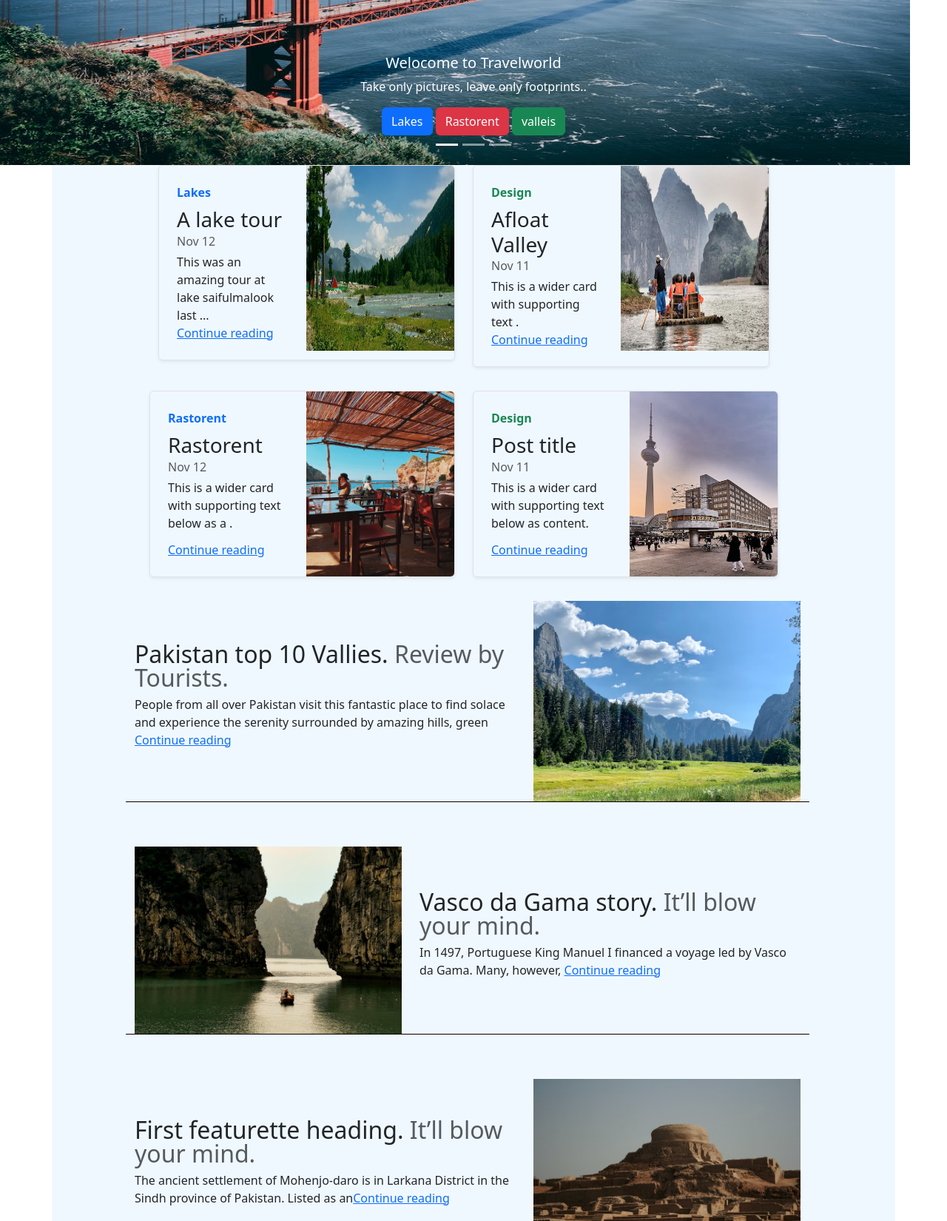
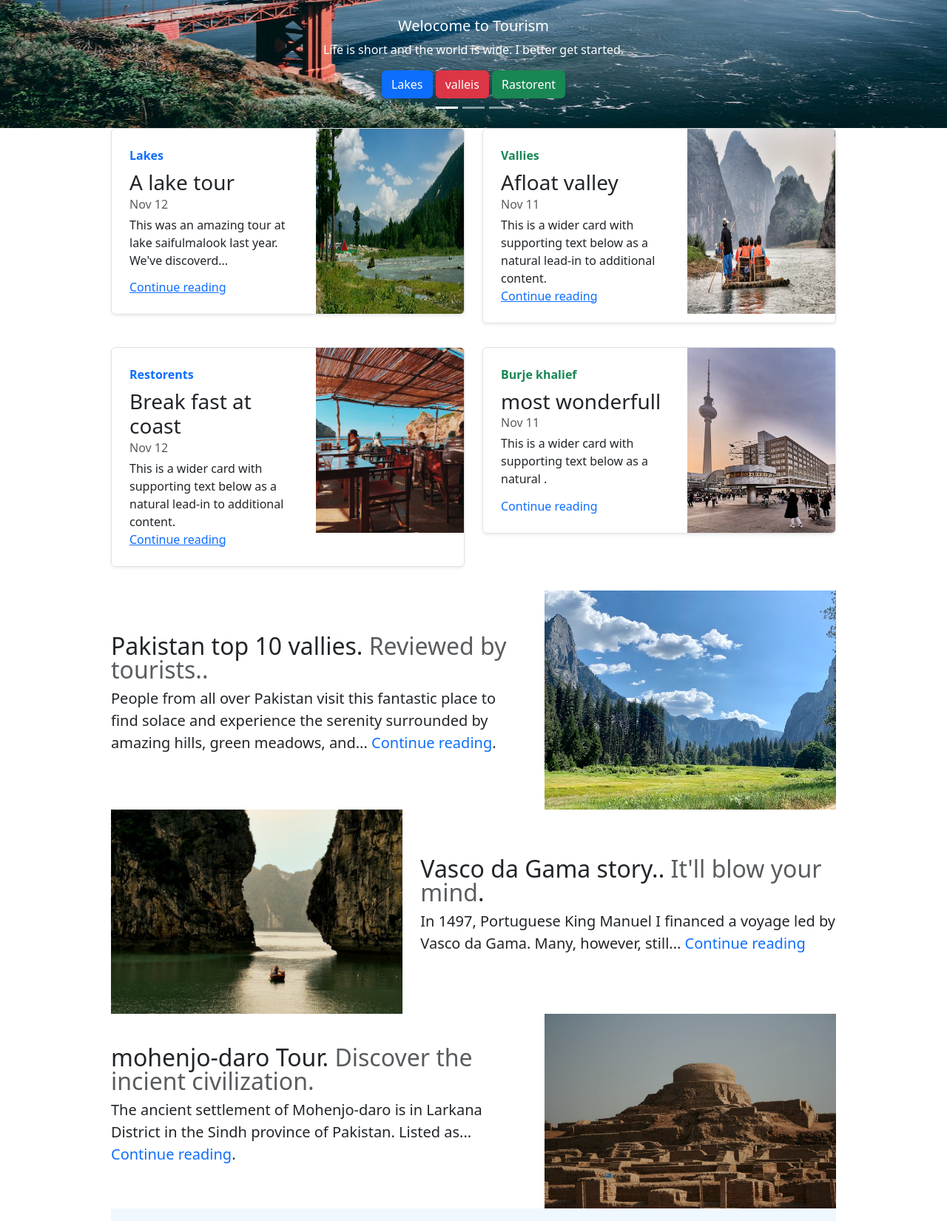
Before and after one commit to mishaqkundi/Fast-food, a plain HTML site: page index.html in a window 1280 px wide. Shown: the part 357-2007 px from the top of the page at 74% size. Drawn offline with nearby package versions, Linux system fonts and the light colour scheme.

Commit message:
Add files via upload

```diff
--- a/index.html
+++ b/index.html
@@ -9,13 +9,13 @@
         integrity="sha384-GLhlTQ8iRABdZLl6O3oVMWSktQOp6b7In1Zl3/Jr59b6EGGoI1aFkw7cmDA6j6gD" crossorigin="anonymous">
 </head>
 
-
 <body>
     <nav class="navbar navbar-expand-lg bg-body-tertiary ">
-    <div class="container-fluid" >
+        <div class="container-fluid">
             <a class="navbar-brand" href="index.html">Tourism</a>
-      <button class="navbar-toggler" type="button" data-bs-toggle="collapse" data-bs-target="#navbarSupportedContent"
-        aria-controls="navbarSupportedContent" aria-expanded="false" aria-label="Toggle navigation">
+            <button class="navbar-toggler" type="button" data-bs-toggle="collapse"
+                data-bs-target="#navbarSupportedContent" aria-controls="navbarSupportedContent" aria-expanded="false"
+                aria-label="Toggle navigation">
                 <span class="navbar-toggler-icon"></span>
             </button>
             <div class="collapse navbar-collapse" id="navbarSupportedContent">
@@ -24,11 +24,12 @@
                         <a class="nav-link active" aria-current="page" href="index.html">Home</a>
                     </li>
                     <li class="nav-item">
-            <a class="nav-link" href="about.html">About</a>
+                        <a class="nav-link " href="about.html">About</a>
                     </li>
 
                     <li class="nav-item dropdown">
-            <a class="nav-link dropdown-toggle" href="areas.html" role="button" data-bs-toggle="dropdown" aria-expanded="false">
+                        <a class="nav-link dropdown-toggle" href="areas.html" role="button" data-bs-toggle="dropdown"
+                            aria-expanded="false">
                             Areas
                         </a>
                         <ul class="dropdown-menu">
@@ -46,26 +47,23 @@
                         </ul>
                     </li>
                     <li class="nav-item">
-            <a class="nav-link" href="writeforus.html">Write for us</a>
+                        <a class="nav-link " href="writeforus.html">Write for us</a>
                     </li>
                     <li class="nav-item" style="margin-left: 350px; margin-right: 10px;">
                         <a class="nav-link" href="contact.html">Contact us</a>
-
+                    </li>
                     <li class="nav-item" style="margin-top: 6px; padding: 0px 10px;">
                         <button type="button" class="btn btn-outline-primary btn-sm" data-bs-toggle="modal" data-bs-target="#loginModal">login</button>
                       </li>
                 </ul>
 
-        <form class="d-flex" role="search"   >
-          <input class="form-control me-2" type="search" placeholder="Search" aria-label="Search" >
+                <form class="d-flex" role="search">
+                    <input class="form-control me-2" type="search" placeholder="Search" aria-label="Search">
                     <button class="btn btn-outline-primary" type="submit">Search</button>
                 </form>
             </div>
         </div>
     </nav>
-
- <!-- Button trigger modal -->
-
 
  <!-- login  Modal -->
  <div class="modal fade" id="loginModal" tabindex="-1" aria-labelledby="loginModalLabel" aria-hidden="true">
@@ -102,8 +100,8 @@
   </div>
 
 
-
-  <div id="carouselExampleCaptions" class="carousel slide carousel-fade" style="margin: 0px; padding: 0px;">
+    <div class="container1">
+        <div id="carouselExampleCaptions" class="carousel slide carousel-fade">
             <div class="carousel-indicators">
                 <button type="button" data-bs-target="#carouselExampleCaptions" data-bs-slide-to="0" class="active"
                     aria-current="true" aria-label="Slide 1"></button>
@@ -114,30 +112,29 @@
             </div>
             <div class="carousel-inner">
                 <div class="carousel-item active">
-        <img src="slide4.jpeg" class="img-fluid" alt="..." style="  height: 500px; width: 1230px; ">
+                    <img src="slide4.jpeg " class="d-block w-100" alt="..." style="  height: 450px; width: 1230px; ">
                     <div class="carousel-caption d-none d-md-block">
-          <h5>Welocome to Travelworld</h5>
-          <p>Take only pictures, leave only footprints..</p>
-          <button class="btn btn-primary">Lakes</button>
-          <button class="btn btn-danger">Rastorent</button>
-          <button class="btn btn-success">valleis</button>
-
-        </div>
-      </div>
-      <div class="carousel-item">
-        <img src="slide5.avif" class="img-fluid" alt="..." style="  height: 450px; width: 1230px; ">
-        <div class="carousel-caption d-none d-md-block">
-          <h5>Welocome to Travelworld</h5>
+                        <h5>Welocome to Tourism</h5>
                         <p>Life is short and the world is wide. I better get started.</p>
                         <button class="btn btn-primary">Lakes</button>
                         <button class="btn btn-danger">valleis</button>
                         <button class="btn btn-success">Rastorent</button>
                     </div>
                 </div>
+                <div class="carousel-item carousel-fade">
+                    <img src="slide5.avif" class="d-block w-100" alt="..." style="  height: 450px; width: 1230px; ">
+                    <div class="carousel-caption d-none d-md-block">
+                        <h5>>Welocome to Tourisml</h5>
+                        <p>Take only pictures, leave only footprints.</p>
+                        <button class="btn btn-primary">Lakes</button>
+                        <button class="btn btn-danger">valleis</button>
+                        <button class="btn btn-success">Rastorent</button>
+                    </div>
+                </div>
                 <div class="carousel-item">
-        <img src="slide6.avif" class="img-fluid" alt="..."  style="  height: 450px; width: 1230px; ">
+                    <img src="slide6.avif" class="d-block w-100" alt="..." style="  height: 450px; width: 1230px; ">
                     <div class="carousel-caption d-none d-md-block">
-          <h5>Welocome to Travelworld</h5>
+                        <h5>>Welocome to Tourism</h5>
                         <p>Travel is the only thing you buy that makes you richerTake.</p>
                         <button class="btn btn-primary">Lakes</button>
                         <button class="btn btn-danger">valleis</button>
@@ -145,46 +142,48 @@
                     </div>
                 </div>
             </div>
-
-    <button class="carousel-control-prev" type="button" data-bs-target="#carouselExampleCaptions" data-bs-slide="prev">
+            <button class="carousel-control-prev" type="button" data-bs-target="#carouselExampleCaptions"
+                data-bs-slide="prev">
                 <span class="carousel-control-prev-icon" aria-hidden="true"></span>
                 <span class="visually-hidden">Previous</span>
             </button>
-    <button class="carousel-control-next" type="button" data-bs-target="#carouselExampleCaptions" data-bs-slide="next">
+            <button class="carousel-control-next" type="button" data-bs-target="#carouselExampleCaptions"
+                data-bs-slide="next">
                 <span class="carousel-control-next-icon" aria-hidden="true"></span>
                 <span class="visually-hidden">Next</span>
             </button>
         </div>
+    </div>
 
- <div class="container" style="background-color: aliceblue;">
-<div class="container1" style=" width: 850px;   margin-left: 120px;
-">
-  <div class="row mb-2" style="margin: 0px;padding: 0px;">
+    <!-- first content  -->
+    <div class="container2" style="margin: 0px 150px 0px 150px;">
+    <div class="row mb-2">
         <div class="col-md-6">
           <div class="row g-0 border rounded overflow-hidden flex-md-row mb-4 shadow-sm h-md-250 position-relative">
             <div class="col p-4 d-flex flex-column position-static">
               <strong class="d-inline-block mb-2 text-primary">Lakes</strong>
               <h3 class="mb-0">A lake tour</h3>
               <div class="mb-1 text-muted">Nov 12</div>
-          <p class="card-text mb-auto">This was an amazing tour at lake saifulmalook last ...</p>
+              <p class="card-text mb-auto">This was an amazing tour at lake saifulmalook last year.
+                We've discoverd...</p>
               <a href="#" class="stretched-link">Continue reading</a>
             </div>
             <div class="col-auto d-none d-lg-block">
-          <img src="slide1.png" class="img-fluid"alt="" style="width: 200px; height: 250px;">
             </div>
+            <img src="slide1.png" alt=""  style="width: 200px; height: 250px; ">
           </div>
         </div>
         <div class="col-md-6">
           <div class="row g-0 border rounded overflow-hidden flex-md-row mb-4 shadow-sm h-md-250 position-relative">
             <div class="col p-4 d-flex flex-column position-static">
-          <strong class="d-inline-block mb-2 text-success">Design</strong>
-          <h3 class="mb-0">Afloat Valley</h3>
+              <strong class="d-inline-block mb-2 text-success">Vallies</strong>
+              <h3 class="mb-0">Afloat valley</h3>
               <div class="mb-1 text-muted">Nov 11</div>
-          <p class="mb-auto">This is a wider card with supporting text .</p>
-          <a href="#" >Continue reading</a>
+              <p class="mb-auto">This is a wider card with supporting text below as a natural lead-in to additional content.</p>
+              <a href="#" class="stretched-link">Continue reading</a>
             </div>
             <div class="col-auto d-none d-lg-block">
-           <img src="slide12.avif"class="img-fluid" alt="" style="width: 200px; height: 250px; ">
+             <img src="slide12.avif" alt=""  style="width: 200px; height: 250px; ">
             </div>
           </div>
         </div>
@@ -193,65 +192,67 @@
         <div class="col-md-6">
           <div class="row g-0 border rounded overflow-hidden flex-md-row mb-4 shadow-sm h-md-250 position-relative">
             <div class="col p-4 d-flex flex-column position-static">
-          <strong class="d-inline-block mb-2 text-primary">Rastorent</strong>
-          <h3 class="mb-0">Rastorent</h3>
+              <strong class="d-inline-block mb-2 text-primary">Restorents</strong>
+              <h3 class="mb-0">Break fast at coast</h3>
               <div class="mb-1 text-muted">Nov 12</div>
-          <p class="card-text mb-auto">This is a wider card with supporting text below as a .</p>
-          <a href="#" >Continue reading</a>
+              <p class="card-text mb-auto">This is a wider card with supporting text below as a natural lead-in to additional
+                content.</p>
+              <a href="#" class="stretched-link">Continue reading</a>
             </div>
             <div class="col-auto d-none d-lg-block">
-          <img src="slide9.avif" class="img-fluid" alt=""  style="width: 200px; height: 250px; ">
+             <img src="slide9.avif" alt=""  style="width: 200px; height: 250px; ">
             </div>
           </div>
         </div>
         <div class="col-md-6">
           <div class="row g-0 border rounded overflow-hidden flex-md-row mb-4 shadow-sm h-md-250 position-relative">
             <div class="col p-4 d-flex flex-column position-static">
-          <strong class="d-inline-block mb-2 text-success">Design</strong>
-          <h3 class="mb-0">Post title</h3>
+              <strong class="d-inline-block mb-2 text-success">Burje khalief</strong>
+              <h3 class="mb-0">most wonderfull</h3>
               <div class="mb-1 text-muted">Nov 11</div>
-          <p class="mb-auto">This is a wider card with supporting text below as
-            content.</p>
-          <a href="#" class="stretched-link">Continue reading</a>
+              <p class="mb-auto">This is a wider card with supporting text below as a natural .</p>
+              <a href="#" class="stretched-link" style="text-decoration: none;">Continue reading</a>
             </div>
             <div class="col-auto d-none d-lg-block">
-         <img src="slide10.avif" class="img-fluid" alt=""  style="width: 200px; height: 250px; ">
-        </div>
+             <img src="slide10.avif" alt="" style="width: 200px; height: 250px; ">
             </div>
           </div>
         </div>
       </div>
 
-<div class="container2"  style=" width: 900px; margin:0px 1500px 20px 100px;">
-  <div class="row featurette d-flex justify-content-center align-items-center" style="border-bottom: 1px solid black;" >
+      <!-- 2nd content -->
+      <div class="container3" style="background-color: aliceblue; "></div>
+      <div class="row featurette  d-flex justify-content-center align-items-center">
         <div class="col-md-7">
-      <h2 class="featurette-heading fw-normal lh-1">Pakistan top 10 Vallies. <spasn class="text-muted">Review by Tourists.</span></h2>
-      <p clas="lead">People from all over Pakistan visit this fantastic place to find solace and experience the serenity surrounded by amazing hills, green <a href="#" >Continue reading</a></p>
+          <h2 class="featurette-heading fw-normal lh-1">Pakistan top 10 vallies. <span class="text-muted">Reviewed by tourists..</span></h2>
+          <p class="lead">People from all over Pakistan visit this fantastic place to find solace and experience the serenity surrounded by amazing hills, green meadows, and... <a href="#" style="text-decoration: none;">Continue reading</a>.</p>
         </div>
-    <div class="col-md-5" >
-      <img class="bd-placeholder-img bd-placeholder-img-lg featurette-image img-fluid mx-auto" width="500" height="500" src="slide18.avif" alt="">
+        <div class="col-md-5">
+            <img src="slide18.avif" alt="" class="bd-placeholder-img bd-placeholder-img-lg featurette-image img-fluid mx-auto">
+
         </div>
       </div>
-  <div class="row featurette d-flex justify-content-center align-items-center" style="margin-top: 60px; border-bottom: 1px solid black;">
+      <div class="row featurette  d-flex justify-content-center align-items-center">
         <div class="col-md-7 order-md-2">
-      <h2 class="featurette-heading fw-normal lh-1">Vasco da Gama story. <spasn class="text-muted"> It’ll blow your mind.</span></h2>
-      <p clas="lead">In 1497, Portuguese King Manuel I financed a voyage led by Vasco da Gama. Many, however,  <a href="#" >Continue reading</a></p>
+          <h2 class="featurette-heading fw-normal lh-1">Vasco da Gama story.. <span class="text-muted">It'll blow your mind</span>.</span></h2>
+          <p class="lead">In 1497, Portuguese King Manuel I financed a voyage led by Vasco da Gama. Many, however, still... <a href="#"  style="text-decoration: none;">Continue reading</a></p>
         </div>
         <div class="col-md-5 order-md-1">
-      <img class="bd-placeholder-img bd-placeholder-img-lg featurette-image img-fluid mx-auto" src="slide17.avif" alt="">
+            <img src="slide17.avif" alt="" class="bd-placeholder-img bd-placeholder-img-lg featurette-image img-fluid mx-auto">
+
         </div>
       </div>
-  <div class="row featurette d-flex justify-content-center align-items-center" style="margin-top: 60px;border-bottom: 1px solid black; ">
-    <div class="col-md-7">
-      <h2 class="featurette-heading fw-normal lh-1">First featurette heading. <spasn class="text-muted">It’ll blow your mind.</span></h2>
-      <p clas="lead">The ancient settlement of Mohenjo-daro is in Larkana District in the Sindh province of Pakistan. Listed as an<a href="#" >Continue reading</a></p>
+      <div class="row featurette  d-flex justify-content-center align-items-center">
+        <div class="col-md-7 ">
+          <h2 class="featurette-heading fw-normal lh-1"> mohenjo-daro Tour. <span class="text-muted">Discover the incient civilization.</span></h2>
+          <p class="lead">The ancient settlement of Mohenjo-daro is in Larkana District in the Sindh province of Pakistan. Listed as... <a href="#" style="text-decoration: none;">Continue reading</a>.</p>
         </div>
-    <div class="col-md-5">
-     <img class="bd-placeholder-img bd-placeholder-img-lg featurette-image img-fluid mx-auto" src="slide16.avif" alt="">
+        <div class="col-md-5 ">
+            <img src="slide16.avif" alt="" class="bd-placeholder-img bd-placeholder-img-lg featurette-image img-fluid mx-auto">
+
         </div>
       </div>
-</div>
-</div>
+
 
       <footer class="text-muted py-5" style="background-color: aliceblue; ">
         <div class="container">
@@ -259,9 +260,11 @@
             <a href="index.html">Back to top</a>
           </p>
           <p class="mb-1"> copyright © tourism,It is made simple but with time we'll give a dynamic design </p>
-    <p class="mb-0">New to Tourism? <a href="/"> Visit the homepage </a> or read our <a href="/docs/5.3/getting-started/introduction/"> getting started guide </a>.</p>
+          <p class="mb-0">New to Tourism? <a href="/"> Visit the homepage </a> or read our <a
+              href="/docs/5.3/getting-started/introduction/"> getting started guide </a>.</p>
         </div>
       </footer>
+
 
 
     <script src="https://cdn.jsdelivr.net/npm/bootstrap@5.3.0-alpha1/dist/js/bootstrap.bundle.min.js"
```
Lines whose indentation alone changed are shown as unchanged.
